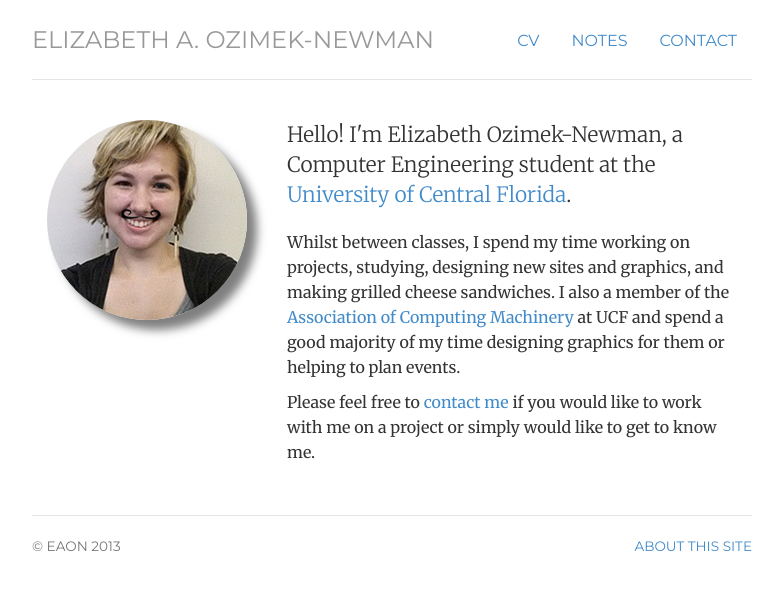
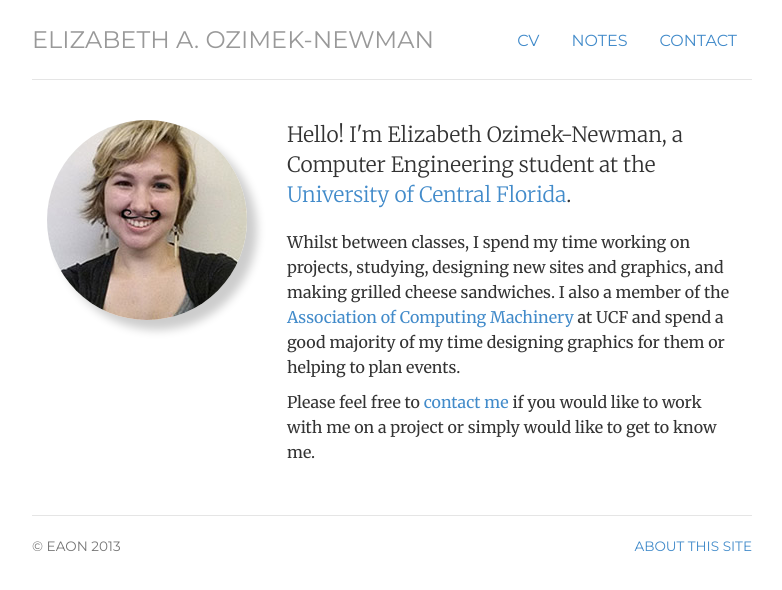
Before and after one commit to vitamessor/vitamessor.github.io, a Jekyll site: the page built from index.html, in a window 1280 px wide. Shown: the top 590 px of the page, without its empty margins (248-1030 px from the left). Built offline with Jekyll 4.4.1, drawn with Linux system fonts in a browser that asks for light colours.

Commit message:
Revert "maybe will show up now"
This reverts commit e95622e0407d5b31ced07c4289ad87ab020c5861.

```diff
--- a/css/style.css
+++ b/css/style.css
@@ -52,7 +52,7 @@ iframe {font-family: 'Merriweather', Georgia, Times; font-size: 16px;}
 .about ul.list-unstyled li { line-height: 30px; text-indent: -30px; margin-left: 30px;}
 
 .img-circle{
-	  -webkit-box-shadow: 10px 10px 10px rgba(0, 0, 0, .5);
-  		-moz-box-shadow: 10px 10px 10px rgba(0, 0, 0, .5);
- 		 box-shadow: 10px 10px 10px rgba(0, 0, 0, .5);
+	  -webkit-box-shadow: 10px 10px 10px rgba(0, 0, 0, .2);
+  		-moz-box-shadow: 10px 10px 10px rgba(0, 0, 0, .2);
+ 		 box-shadow: 10px 10px 10px rgba(0, 0, 0, .2);
 }
```
